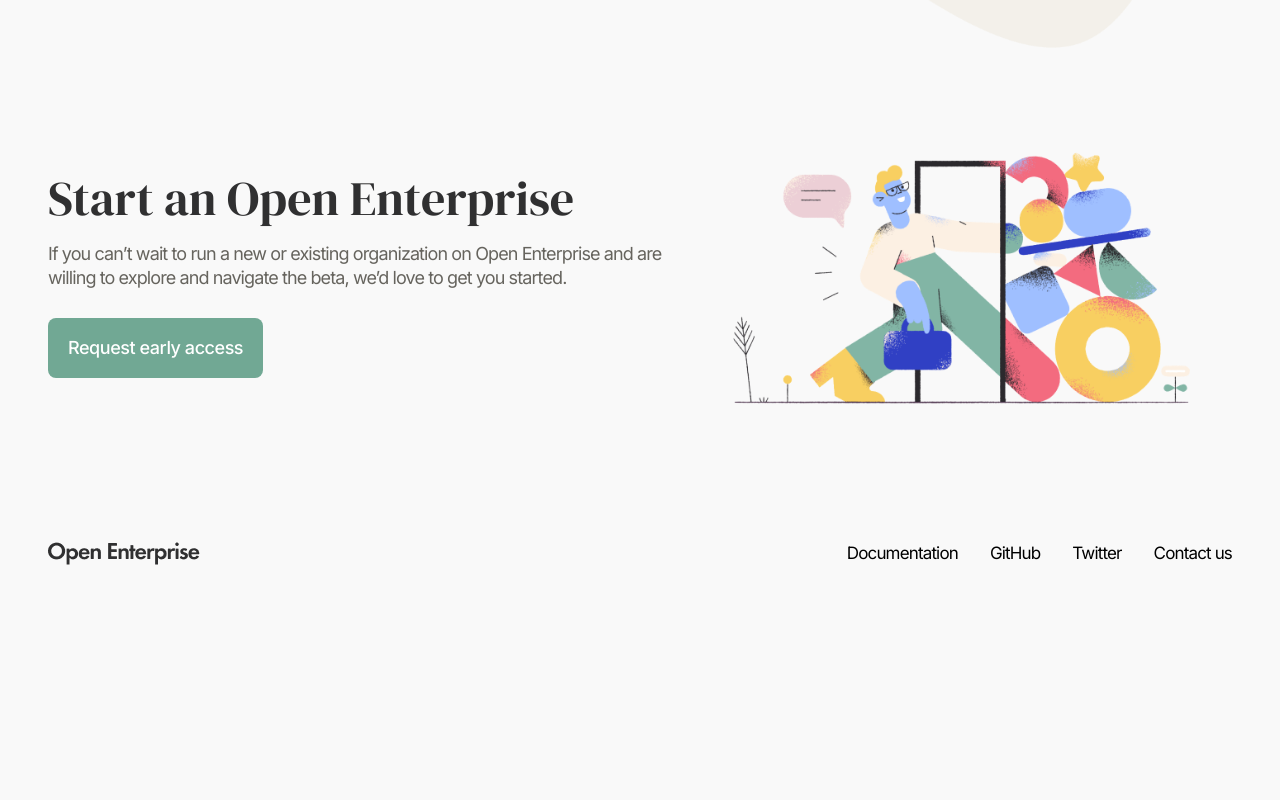
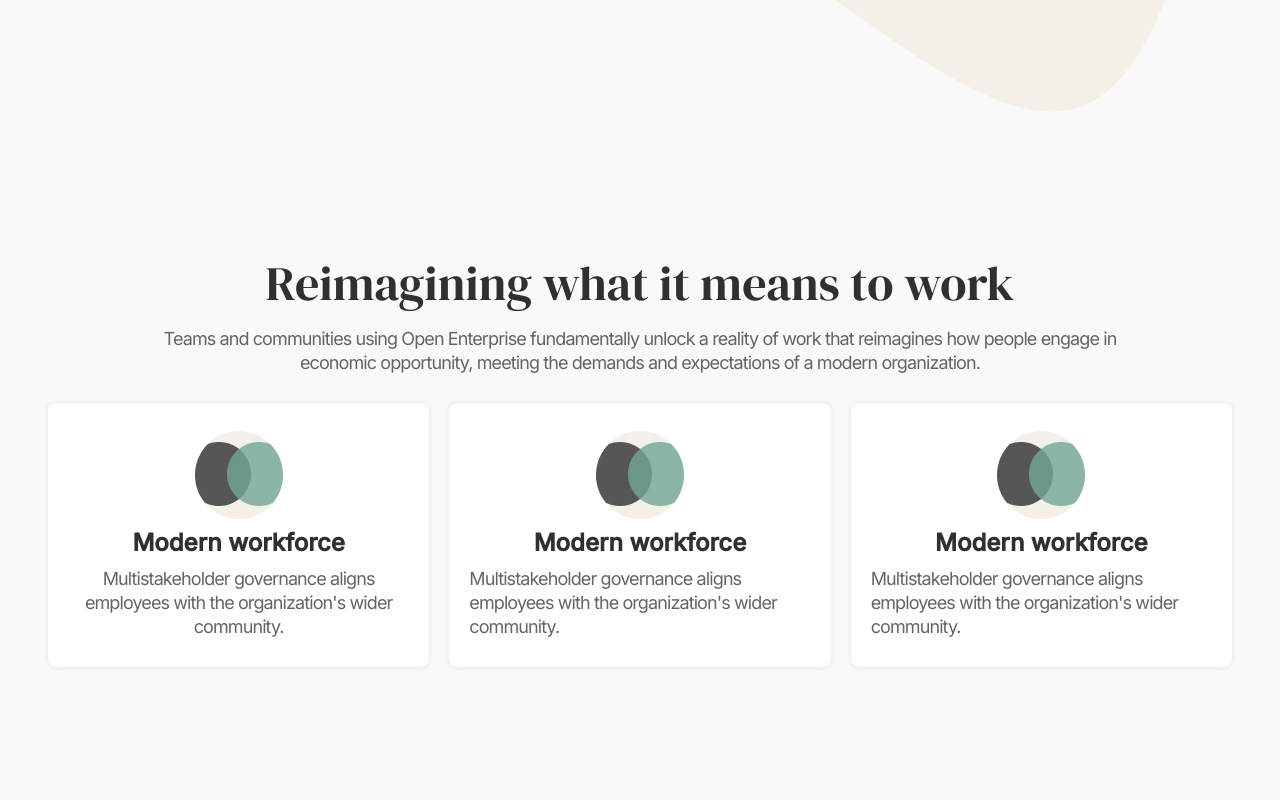
Before and after one commit to ajuteixeira/open-enterprise-lp, a React (Vite) app: page / in a window 1280 px wide. Shown: the part 660-1460 px from the top of the page. Before the commit the page ends 1258 px from the top, so only its background shows below. Built offline with nearby package versions, Linux system fonts and the light colour scheme.

Commit message:
primeira seção

```diff
--- a/src/components/Card.jsx
+++ b/src/components/Card.jsx
@@ -4,20 +4,29 @@ export default function Card(props) {
       className={`
       ${props.color === "white" && "bg-white"}
       ${props.color === "gray" && "bg-[#F3F0EA]"}
-      ${props.type === "default" && "flex flex-col rounded-lg"}
+      ${
+        props.type === "default" &&
+        "py-7 px-5 flex flex-col rounded-lg shadow-[rgba(17,_17,_26,_0.1)_0px_0px_5px]"
+      }
       ${
         props.type === "border" &&
-        "flex flex-col rounded-lg border-solid border-4 border-[#303031]"
+        "py-7 px-5 flex flex-col rounded-lg border-solid border-4 border-[#303031]"
       }
       ${
         props.type === "border-shadow" &&
-        "flex flex-col rounded-lg border-solid border-4 border-[#303031] shadow-[5px_5px_0px_0px_#71A894]"
+        "py-7 px-5 flex flex-col rounded-lg border-solid border-4 border-[#303031] shadow-[5px_5px_0px_0px_#71A894]"
       }
-      ${props.align === "center" && "flex flex-col items-center justify-center"}
-      ${props.align === "left" && "flex flex-col items-start justify-center"}
+      ${
+        props.align === "center" &&
+        "flex flex-col items-center justify-center gap-2"
+      }
+      ${
+        props.align === "left" &&
+        "flex flex-col items-start justify-center gap-2"
+      }
       ${
         props.align === "between" &&
-        "flex flex-col items-center justify-between"
+        "flex flex-col items-center justify-between gap-2"
       }
 `}
     >
--- a/src/components/Container.jsx
+++ b/src/components/Container.jsx
@@ -1,3 +1,3 @@
 export default function Container(props) {
-  return <section className="px-12 pb-14">{props.children}</section>;
+  return <section className="px-12 py-16">{props.children}</section>;
 }
--- /dev/null
+++ b/src/components/FirstSection.jsx
@@ -0,0 +1,53 @@
+import Container from "./Container";
+import Title from "./Title";
+import Text from "./Text";
+import Card from "./Card";
+import Image from "./Image";
+
+import iconCard1 from "../assets/images/card-icon-1.png";
+import iconCard2 from "../assets/images/card-icon-2.png";
+import iconCard3 from "../assets/images/card-icon-3.png";
+
+export default function FirstSection() {
+  return (
+    <Container>
+      <div className="px-24 pb-7 flex flex-col gap-7 text-center">
+        <Title type="secondary">Reimagining what it means to work</Title>
+        <Text>
+          Teams and communities using Open Enterprise fundamentally unlock a
+          reality of work that reimagines how people engage in economic
+          opportunity, meeting the demands and expectations of a modern
+          organization.
+        </Text>
+      </div>
+      <div className="flex gap-5 justify-between">
+        <Card type="default" color="white" align="center">
+          <Image src={iconCard1} alt="" />
+          <Title type="tertiary">Modern workforce</Title>
+          <div className="text-center">
+            <Text>
+              Multistakeholder governance aligns employees with the
+              organization's wider community.
+            </Text>
+          </div>
+        </Card>
+        <Card type="default" color="white" align="center">
+          <Image src={iconCard1} alt="" />
+          <Title type="tertiary">Modern workforce</Title>
+          <Text>
+            Multistakeholder governance aligns employees with the organization's
+            wider community.
+          </Text>
+        </Card>
+        <Card type="default" color="white" align="center">
+          <Image src={iconCard1} alt="" />
+          <Title type="tertiary">Modern workforce</Title>
+          <Text>
+            Multistakeholder governance aligns employees with the organization's
+            wider community.
+          </Text>
+        </Card>
+      </div>
+    </Container>
+  );
+}
--- a/src/components/Title.jsx
+++ b/src/components/Title.jsx
@@ -25,6 +25,18 @@ export default function Title(props) {
           {props.children}
         </h2>
       )}
+      {props.type === "tertiary" && (
+        <h3
+          className={`
+                      text-[#303031]
+                      font-bold
+                      text-2xl
+                      leading-8
+                  `}
+        >
+          {props.children}
+        </h3>
+      )}
     </>
   );
 }
--- a/src/index.css
+++ b/src/index.css
@@ -8,6 +8,9 @@
 
 * {
   font-family: 'Inter', sans-serif;
+}
+
+body {
   background-color: #f9f9f9;
 }
 
--- a/src/pages/SinglePage.jsx
+++ b/src/pages/SinglePage.jsx
@@ -1,6 +1,7 @@
 import Footer from "../components/Footer";
 import Header from "../components/Header";
 import Hero from "../components/Hero";
+import FirstSection from "../components/FirstSection";
 import LastSection from "../components/LastSection";
 
 export default function MainPage() {
@@ -8,6 +9,7 @@ export default function MainPage() {
     <>
       <Header />
       <Hero />
+      <FirstSection />
       <LastSection />
       <Footer />
     </>
```
